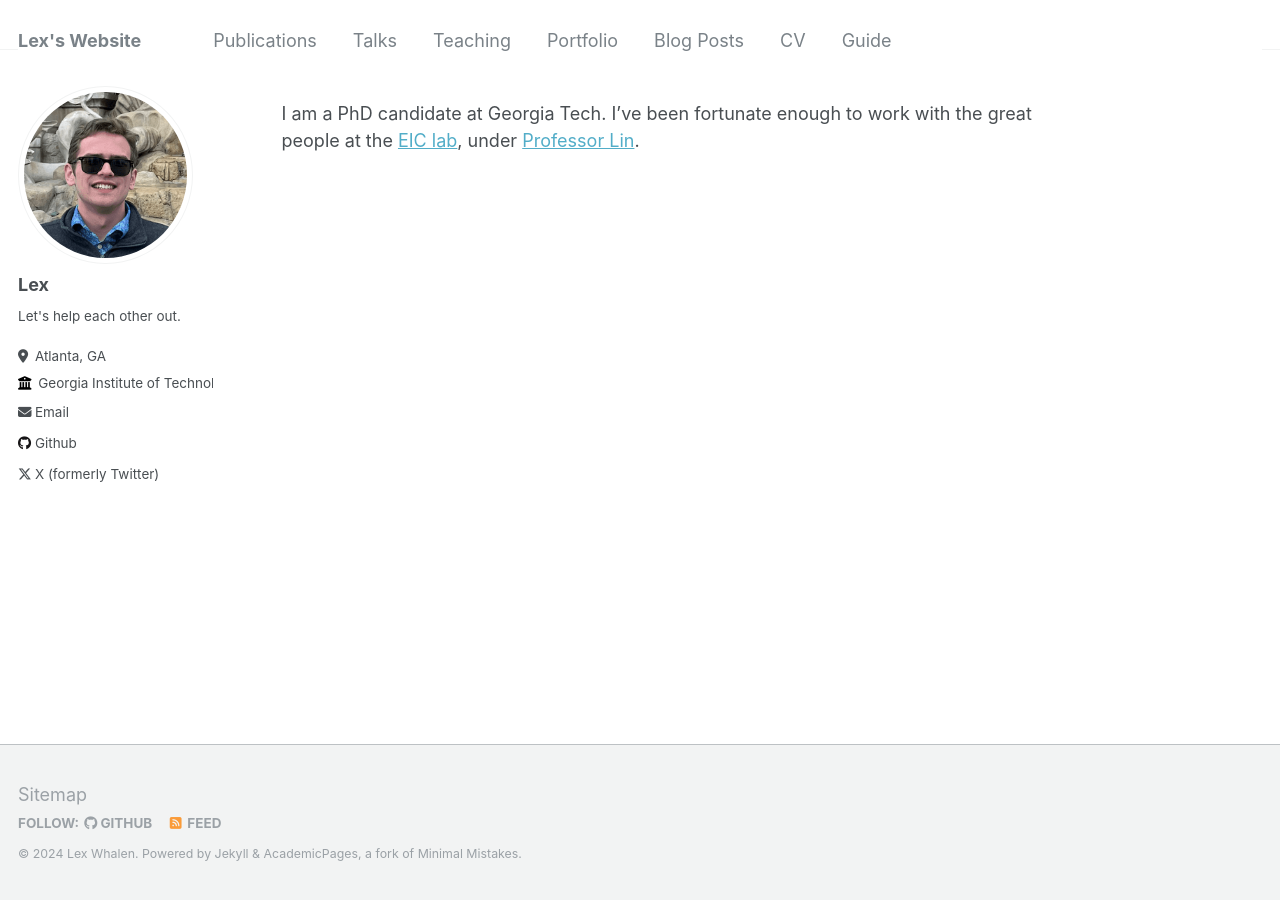
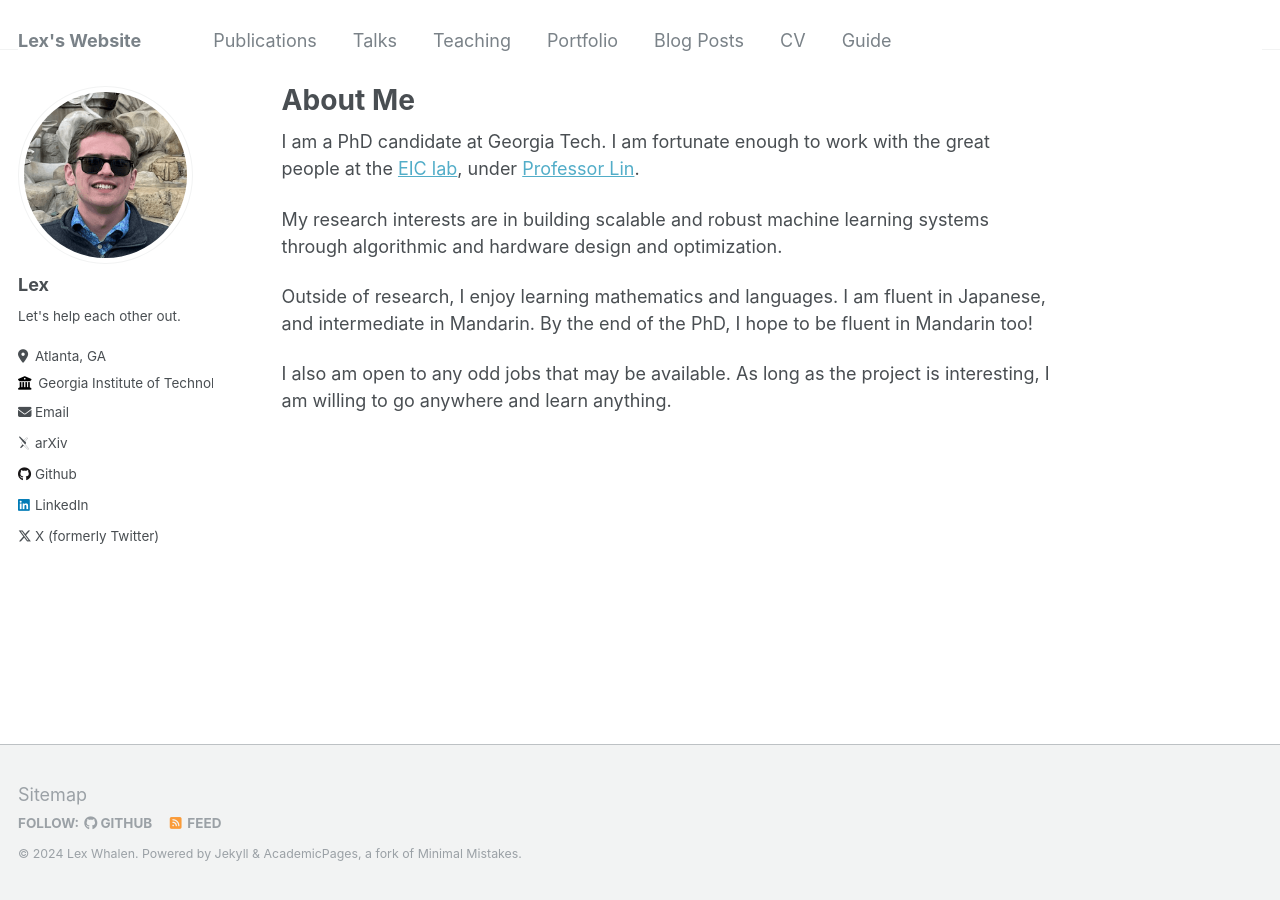
Before and after one commit to lxaw/lxaw.github.io, a Jekyll site: the page built from _pages/about.md, in a window 1280 px wide. Built offline with Jekyll 4.4.1, drawn with Linux system fonts in a browser that asks for light colours; some web fonts are replaced.

Commit message:
update site a tad

```diff
--- a/_config.yml
+++ b/_config.yml
@@ -12,9 +12,9 @@ title                    : "Lex's Website"
 title_separator          : "-"
 name                     : &name "Lex Whalen"
 description              : &description "PhD Candidate @ Georgia Tech"
-url                      : https://academicpages.github.io # the base hostname & protocol for your site e.g. "https://mmistakes.github.io"
+url                      : https://lxaw.github.io # the base hostname & protocol for your site e.g. "https://mmistakes.github.io"
 baseurl                  : "" # the subpath of your site, e.g. "/blog"
-repository               : "academicpages/academicpages.github.io"
+repository               : "lxaw/lxaw.github.io"
 
 # Site Author - The following control what appear as part of the author content on the side bar.
 #               If a field is blank the icon and link will not appear, otherwise it will be shown.
@@ -31,7 +31,7 @@ author:
   email            : "whalenlex@gmail.com"
 
   # Academic websites
-  # arxiv            : # URL - Update with the correct link to your profile
+  arxiv            : "https://arxiv.org/search/cs?searchtype=author&query=Whalen,+L"
   # googlescholar    : # "https://scholar.google.com/citations?user=PS_CX0AAAAAJ"
   # impactstory      : # URL
   # orcid            : # "http://orcid.org/yourorcidurl"
@@ -42,7 +42,7 @@ author:
   # bitbucket        : # Username - Update with your username on the site
   # codepen          : # Username
   # dribbble         : # Username
-  github           : "https://github.com/lxaw"
+  github           : "lxaw"
   # kaggle           : # Username
   # stackoverflow    : # User number or user number and name (i.e., use "1" or "1/jeff-atwood")
 
@@ -56,7 +56,7 @@ author:
   # keybase          : # Username
   # instagram        : # Username
   # lastfm           : # Username
-  # linkedin         : # Username
+  linkedin         : "lxaw"
   # mastodon         : # URL
   # medium           : # URL
   # pinterest        : # Username
@@ -64,7 +64,7 @@ author:
   # steam            : # Username
   # telegram         : # URL
   # tumblr           : # Username
-  twitter          : lxawha
+  twitter          : "lxawha"
   vine             : # Username
   weibo            : # Username
   wikipedia        : # Username
--- a/_pages/about.md
+++ b/_pages/about.md
@@ -1,10 +1,16 @@
 ---
 permalink: /
-title: ""
+title: "About Me"
 author_profile: true
 redirect_from:
   - /about/
   - /about.html
 ---
 
-I am a PhD candidate at Georgia Tech. I've been fortunate enough to work with the great people at the [EIC lab](https://eiclab.scs.gatech.edu/index.html), under [Professor Lin](https://eiclab.scs.gatech.edu/pages/team.html#PI).
+I am a PhD candidate at Georgia Tech. I am fortunate enough to work with the great people at the [EIC lab](https://eiclab.scs.gatech.edu/index.html), under [Professor Lin](https://eiclab.scs.gatech.edu/pages/team.html#PI).
+
+My research interests are in building scalable and robust machine learning systems through algorithmic and hardware design and optimization.
+
+Outside of research, I enjoy learning mathematics and languages. I am fluent in Japanese, and intermediate in Mandarin. By the end of the PhD, I hope to be fluent in Mandarin too!
+
+I also am open to any odd jobs that may be available. As long as the project is interesting, I am willing to go anywhere and learn anything.
```
Also changed, not shown: 1 other file.
